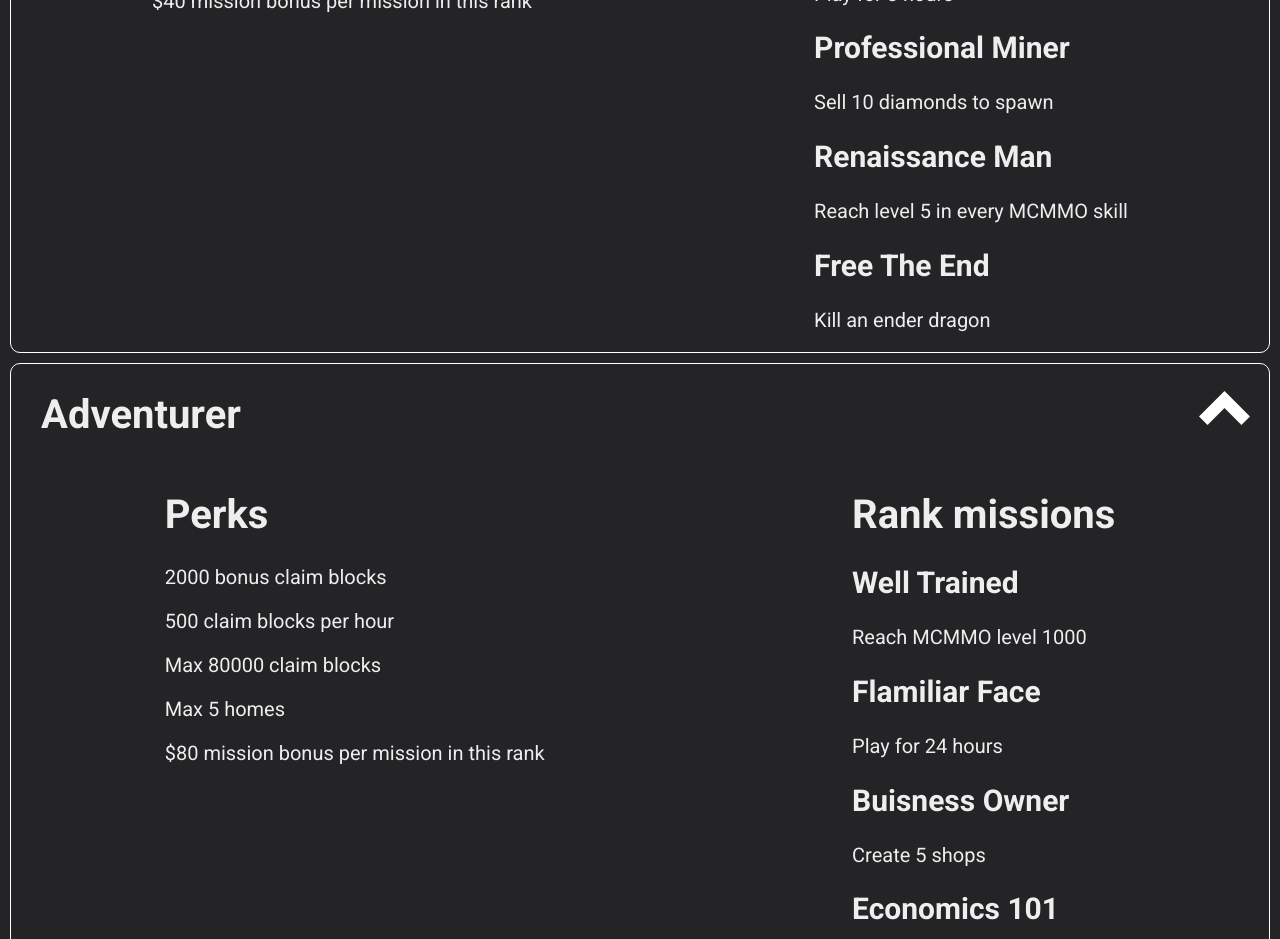
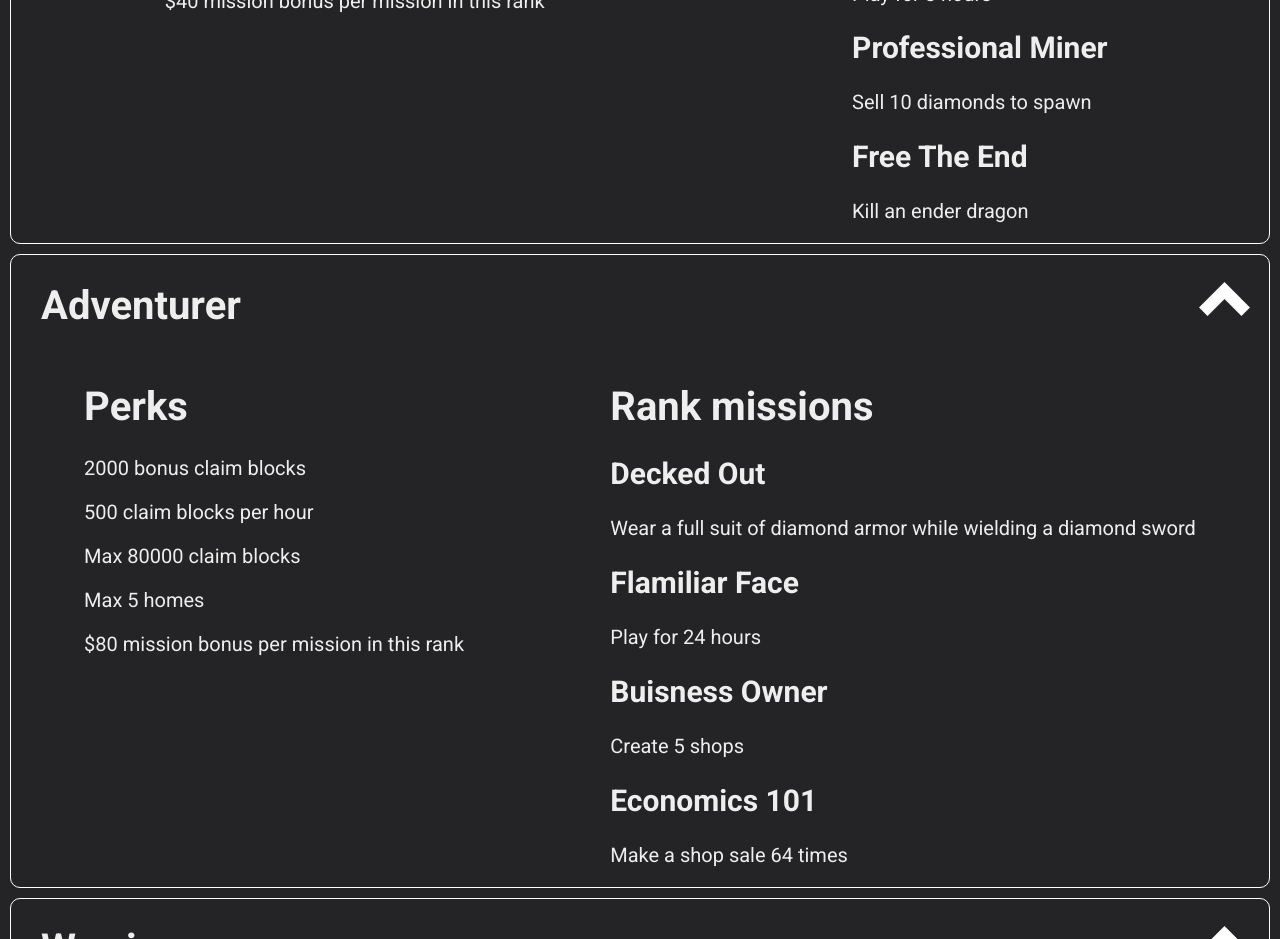
Before and after one commit to GNUGradyn/nebulacraft.net, a React (Create React App) app: page /survival/ranks in a window 1280 px wide. Shown: the part 1880-2819 px from the top of the page. Built offline with nearby package versions, Linux system fonts and the light colour scheme.

Commit message:
rank updates

```diff
--- a/src/pages/survivalRanks.tsx
+++ b/src/pages/survivalRanks.tsx
@@ -45,10 +45,6 @@ const survivalRanks: React.FC = () => {
                         meta: ["Sell 10 diamonds to spawn"]
                     },
                     {
-                        name: "Renaissance Man",
-                        meta: ["Reach level 5 in every MCMMO skill"]
-                    },
-                    {
                         name: "Free The End",
                         meta: ["Kill an ender dragon"]
                     }
@@ -58,8 +54,8 @@ const survivalRanks: React.FC = () => {
                 perks={["2000 bonus claim blocks", "500 claim blocks per hour", "Max 80000 claim blocks", "Max 5 homes", "$80 mission bonus per mission in this rank"]}
                 missions={[
                     {
-                        name: "Well Trained",
-                        meta: ["Reach MCMMO level 1000"]
+                        name: "Decked Out",
+                        meta: ["Wear a full suit of diamond armor while wielding a diamond sword"]
                     },
                     {
                         name: "Flamiliar Face",
```
